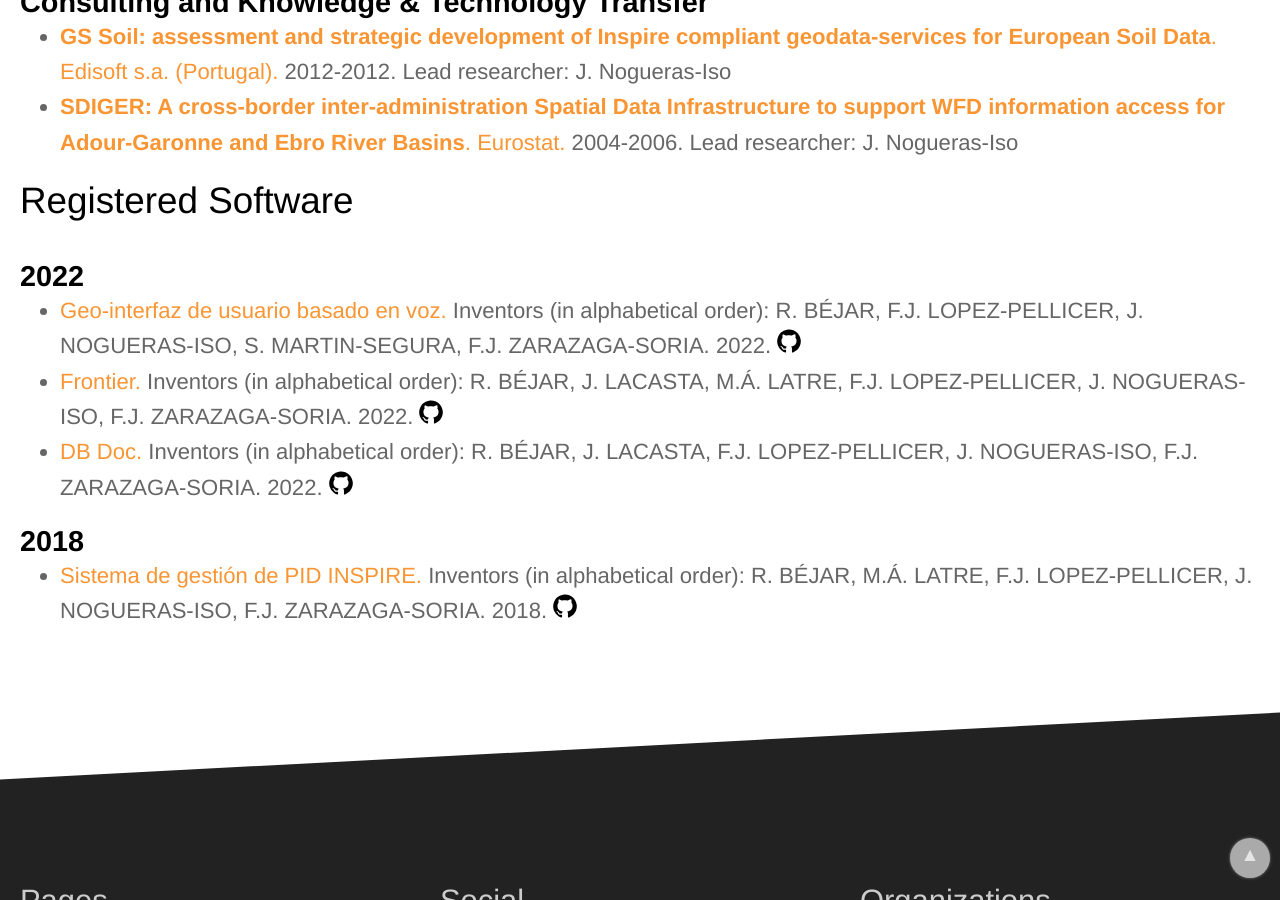
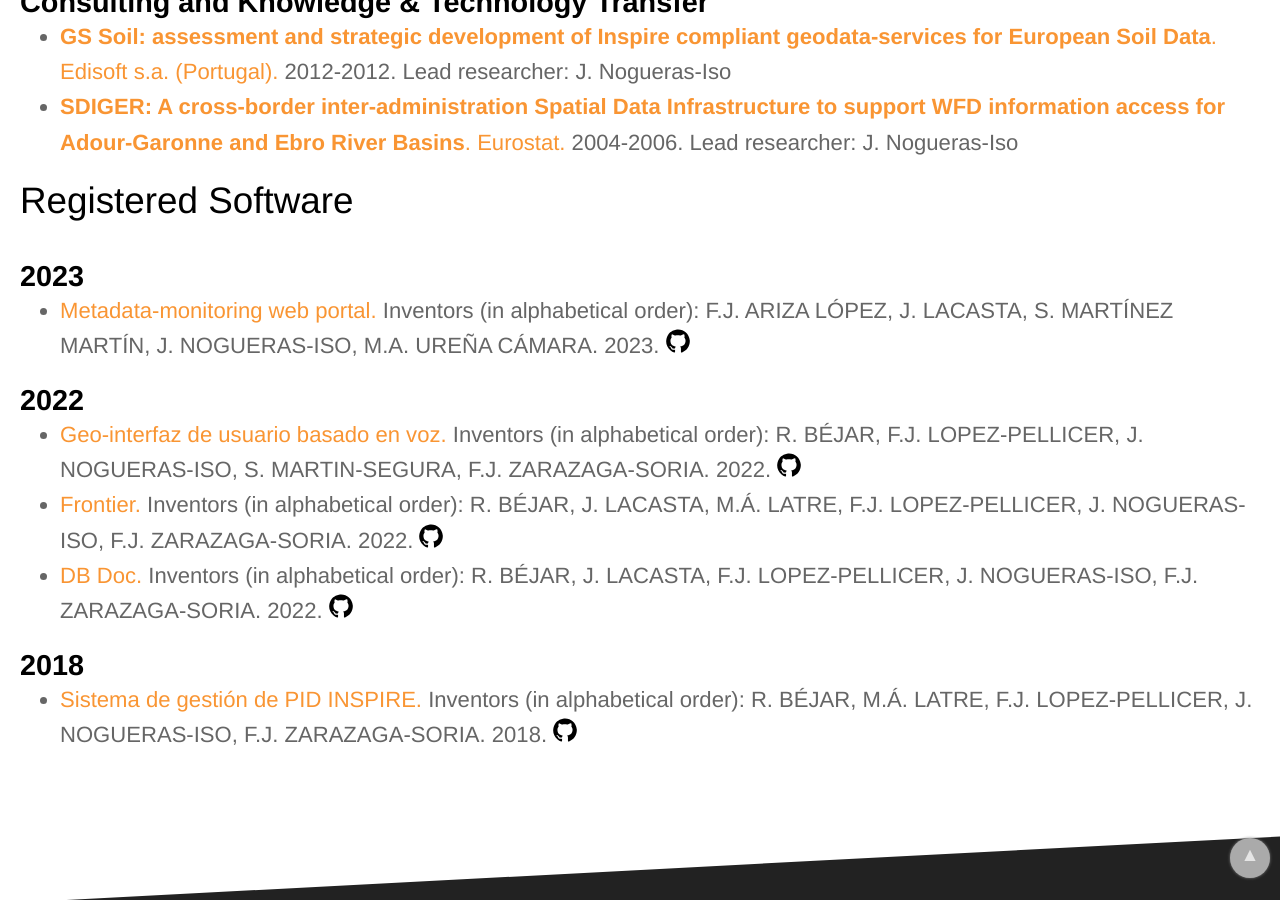
Before and after one commit to IAAA-Lab/IAAA-Lab.github.io, a Jekyll site: the page built from _staff/jnog.md, in a window 1280 px wide and 900 px high, scrolled down 29212 px. Built offline with Jekyll 4.4.1, drawn with Linux system fonts in a browser that asks for light colours.

Commit message:
Update software.yml

```diff
--- a/_data/software.yml
+++ b/_data/software.yml
@@ -5,7 +5,7 @@
 - title: "Metadata-monitoring web portal"
   url: https://github.com/IAAA-Lab/Metadata-Monitoring
   github_url: https://github.com/IAAA-Lab/Metadata-Monitoring
-  authors:  F.J. ARIZA LÓPEZ, J. LACASTA, S. MARTÍNEZ MARTÍN, M.A. UREÑA CÁMARA, F.J. ZARAZAGA-SORIA
+  authors:  F.J. ARIZA LÓPEZ, J. LACASTA, S. MARTÍNEZ MARTÍN, J. NOGUERAS-ISO, M.A. UREÑA CÁMARA
   year: 2023
 
 - title: "Geo-interfaz de usuario basado en voz"
```
